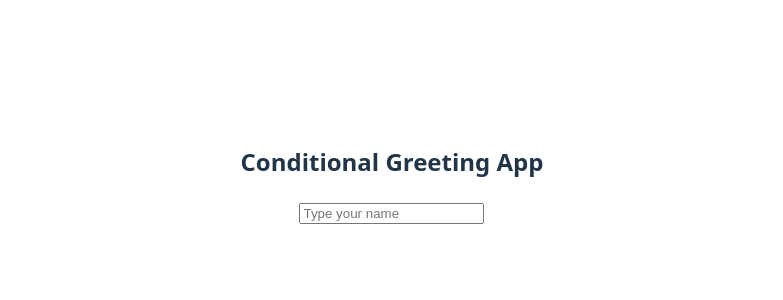
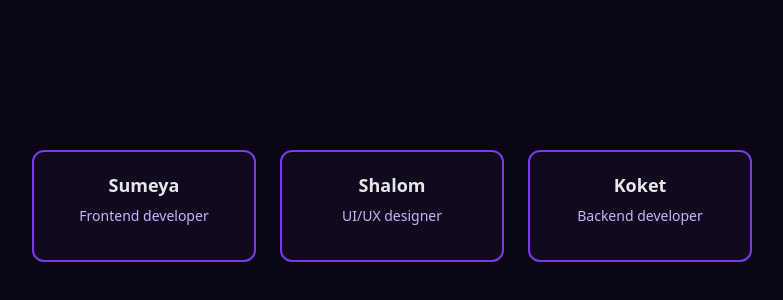
Before and after one commit to Hawi-G/spec-frontend-journey, a Vue app: page / in a window 1280 px wide. Shown: the part 226-526 px from the top of the page, without its empty margins (248-1031 px from the left). Built offline with nearby package versions, Linux system fonts and the light colour scheme.

Commit message:
components and props

```diff
--- a/src/App.vue
+++ b/src/App.vue
@@ -1,23 +1,31 @@
 <template>
-  <div>
-    <h2>Conditional Greeting App</h2>
-
-    <input
-      v-model="name"
-      type="text"
-      placeholder="Type your name"
-    />
-
-    <p v-if="name">Hello, {{ name }}!</p>
+  <div class="container">
+    <UserCard name="Sumeya" role="Frontend developer" />
+    <UserCard name="Shalom" role="UI/UX designer" />
+    <UserCard name="Koket" role="Backend developer" />
   </div>
 </template>
 
 <script>
+import UserCard from "./component/UserCard.vue";
+
 export default {
-  data() {
-    return {
-      name: ''
-    }
+  components: {
+    UserCard
   }
+};
+</script>
+
+<style>
+body {
+  background-color: #0b0615;
 }
-</script>
+
+.container {
+  display: flex;
+  justify-content: center;
+  align-items: center;
+  gap: 24px;
+  height: 100vh;
+}
+</style>
--- /dev/null
+++ b/src/component/UserCard.vue
@@ -0,0 +1,57 @@
+<template>
+  <div class="user-card">
+    <h2>{{ name }}</h2>
+    <p>{{ role }}</p>
+
+  </div>
+</template>
+
+<script>
+export default {
+  name: "UserCard",
+  props: {
+    name: String,
+    role: String
+  }
+};
+</script>
+
+<style scoped>
+.user-card {
+  width: 180px;
+  padding: 20px;
+  border: 2px solid #7c3aed;
+  border-radius: 12px;
+  text-align: center;
+  background-color: #12091f;
+  color: #e5e7eb;
+  position: relative;
+  transition: transform 0.2s ease;
+}
+
+.user-card:hover {
+  transform: translateY(-4px);
+}
+
+h2 {
+  margin: 0;
+  font-size: 18px;
+}
+
+p {
+  margin-top: 6px;
+  font-size: 14px;
+  color: #c4b5fd;
+}
+
+.badge {
+  position: absolute;
+  top: -10px;
+  right: -10px;
+  background: #7c3aed;
+  color: white;
+  font-size: 11px;
+  padding: 4px 8px;
+  border-radius: 999px;
+}
+</style>
```
